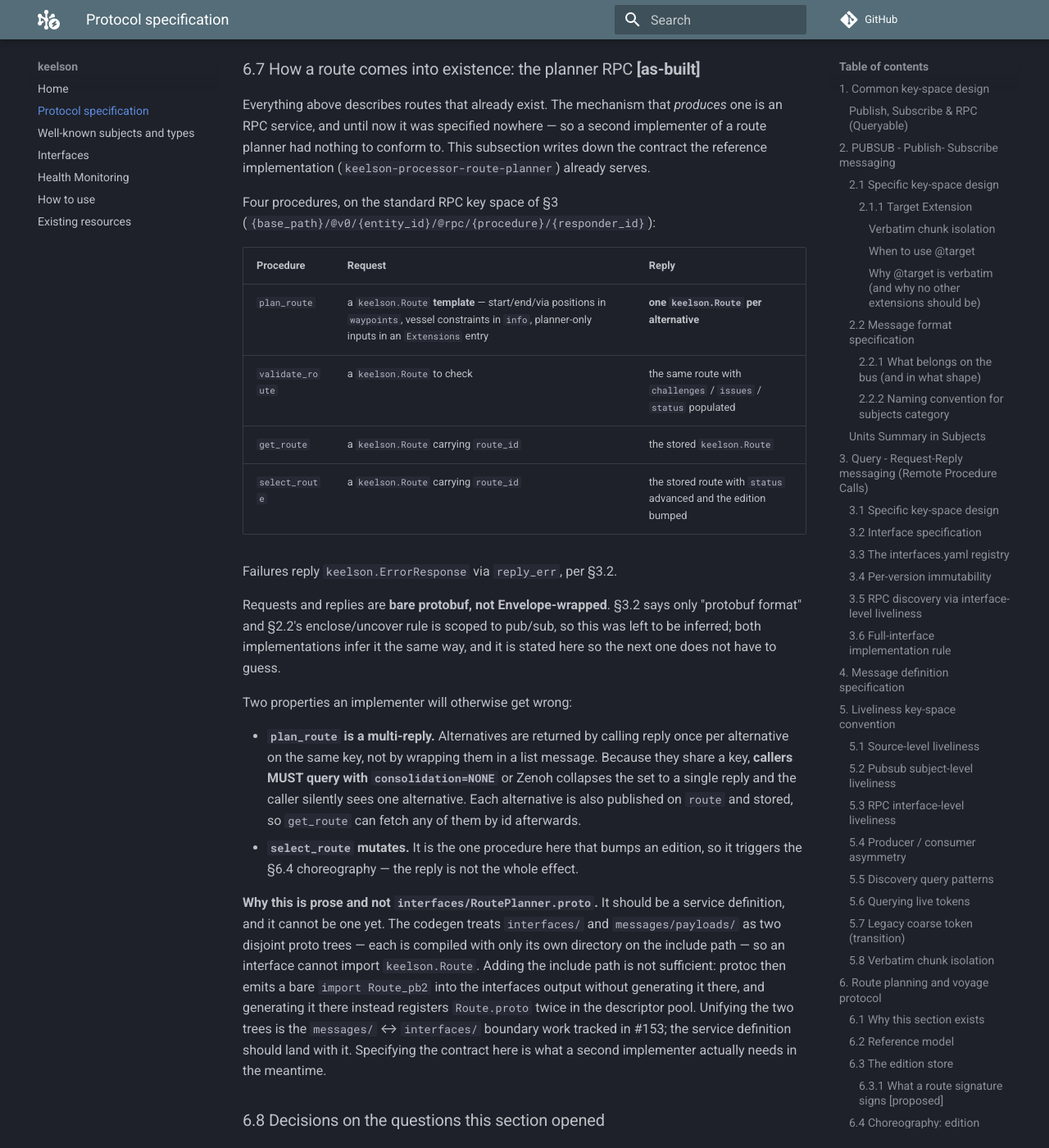
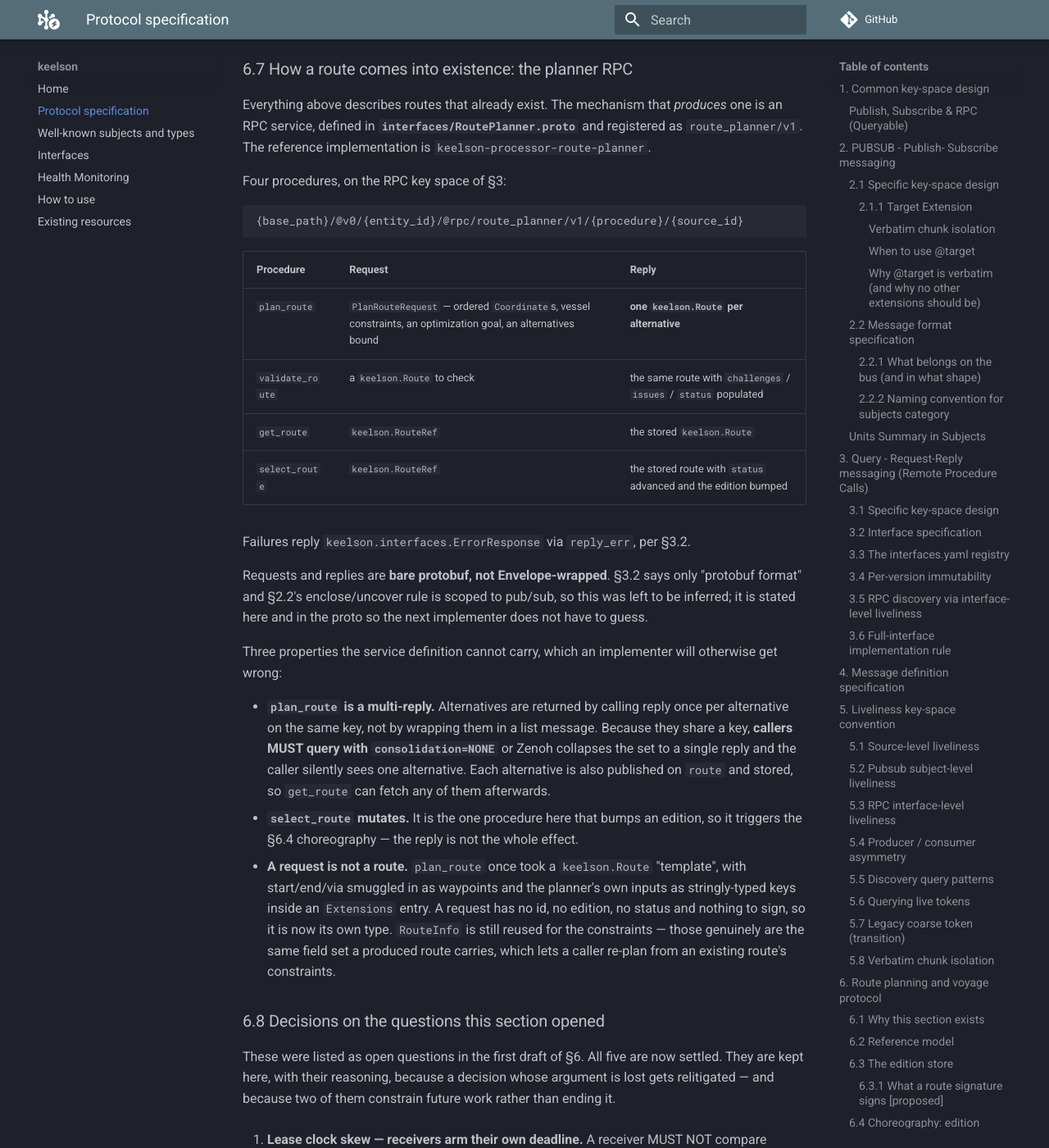
Before and after one commit to RISE-Maritime/keelson, an MkDocs documentation site: the page built from docs/protocol-specification.md, in a window 1280 px wide and 1400 px high, scrolled down 21905 px. Shown: the whole window at 82% size. Built offline with MkDocs 1.6.1 and Material for MkDocs 9.7.7, drawn with Linux system fonts in a browser that asks for light colours; comment, search, counter and statistics services are not loaded; some of the changed text lies outside the part shown.

Commit message:
feat(interfaces): RoutePlanner service; fix waypoint presence and id typing
Addresses the final-pass review on #141.

interfaces/RoutePlanner.proto — §6.7 said this could not exist because an
interface cannot import keelson.Route. That was true when it was written and
is not true now: #169 put messages/payloads on the interfaces include path
and made the generators rewrite payload imports, so a shared type is
generated once and referenced rather than registered twice.
interfaces/VehicleMission.proto already depended on it. Verified: an
interface-side PlanRouteRequest.constraints is the same Python class as
payloads.RouteInfo, not a second registration.

The shapes are not the as-built ones. plan_route took a keelson.Route
"template" with start/end/via smuggled in as waypoints and the planner's own
inputs as stringly-typed constraint.* keys inside an Extensions Any; a
request has no id, no edition, no status and nothing to sign, so it is now
PlanRouteRequest with a typed OptimizationGoal. get_route and select_route
took a Route carrying only an id and now take keelson.RouteRef, which
addresses an edition. Deployment-specific cost profiles are deliberately not
in the enum — that is vendor configuration, not bus vocabulary.

Waypoint presence — planned_sog_knots, radius_m, rate_of_turn_degps and
wheel_over_distance_m become optional, as do DefaultWaypoint's two scalars.
Waypoints.defaults documents the first two as fallback-when-unset, and
without presence "no override" and "commanded stop" are the same bytes. This
is the reasoning RouteInfo and Leg already apply throughout.

Waypoint.id becomes string, with ScheduleElement.waypoint_id,
RouteChallenge.waypoint_ids and RouteExecution's two id fields following.
Every other id in the family was already string, and §6.2 rests its whole
addressing rule on this one. The cost is RTZ 1.2 round-trip fidelity, where
waypoint ids are integers; recorded at the field.

Also: Schedule.Origin values prefixed per the file's own convention; the
route edit lease given a qos tier and a rationale like its neighbours;
stale Waypoint references left by the MissionWaypoint rename in
VehicleMission.proto and connectors/CLAUDE.md.

Not addressed here: keelson-processor-route-planner needs its own PR. It is
on the pre-#169 RPC key shape, publishes to route_planned (a subject #141
removes), and moves to the new request types.

Co-Authored-By: Claude Opus 5 <noreply@anthropic.com>

````diff
--- a/docs/protocol-specification.md
+++ b/docs/protocol-specification.md
@@ -664,54 +664,51 @@ This is what removing the `route_active` / `voyage_active` subjects (§2 of the
 review) made expressible: with lifecycle in exactly one field, there is no
 second place for it to disagree with itself.
 
-### 6.7 How a route comes into existence: the planner RPC **[as-built]**
+### 6.7 How a route comes into existence: the planner RPC
 
 Everything above describes routes that already exist. The mechanism that
-*produces* one is an RPC service, and until now it was specified nowhere — so a
-second implementer of a route planner had nothing to conform to. This subsection
-writes down the contract the reference implementation
-(`keelson-processor-route-planner`) already serves.
+*produces* one is an RPC service, defined in **`interfaces/RoutePlanner.proto`**
+and registered as `route_planner/v1`. The reference implementation is
+`keelson-processor-route-planner`.
 
-Four procedures, on the standard RPC key space of §3
-(`{base_path}/@v0/{entity_id}/@rpc/{procedure}/{responder_id}`):
+Four procedures, on the RPC key space of §3:
+
+```
+{base_path}/@v0/{entity_id}/@rpc/route_planner/v1/{procedure}/{source_id}
+```
 
 | Procedure | Request | Reply |
 |---|---|---|
-| `plan_route` | a `keelson.Route` **template** — start/end/via positions in `waypoints`, vessel constraints in `info`, planner-only inputs in an `Extensions` entry | **one `keelson.Route` per alternative** |
+| `plan_route` | `PlanRouteRequest` — ordered `Coordinate`s, vessel constraints, an optimization goal, an alternatives bound | **one `keelson.Route` per alternative** |
 | `validate_route` | a `keelson.Route` to check | the same route with `challenges` / `issues` / `status` populated |
-| `get_route` | a `keelson.Route` carrying `route_id` | the stored `keelson.Route` |
-| `select_route` | a `keelson.Route` carrying `route_id` | the stored route with `status` advanced and the edition bumped |
+| `get_route` | `keelson.RouteRef` | the stored `keelson.Route` |
+| `select_route` | `keelson.RouteRef` | the stored route with `status` advanced and the edition bumped |
 
-Failures reply `keelson.ErrorResponse` via `reply_err`, per §3.2.
+Failures reply `keelson.interfaces.ErrorResponse` via `reply_err`, per §3.2.
 
 Requests and replies are **bare protobuf, not Envelope-wrapped**. §3.2 says only
 "protobuf format" and §2.2's enclose/uncover rule is scoped to pub/sub, so this
-was left to be inferred; both implementations infer it the same way, and it is
-stated here so the next one does not have to guess.
+was left to be inferred; it is stated here and in the proto so the next
+implementer does not have to guess.
 
-Two properties an implementer will otherwise get wrong:
+Three properties the service definition cannot carry, which an implementer will
+otherwise get wrong:
 
 * **`plan_route` is a multi-reply.** Alternatives are returned by calling reply
   once per alternative on the same key, not by wrapping them in a list message.
   Because they share a key, **callers MUST query with `consolidation=NONE`** or
   Zenoh collapses the set to a single reply and the caller silently sees one
   alternative. Each alternative is also published on `route` and stored, so
-  `get_route` can fetch any of them by id afterwards.
+  `get_route` can fetch any of them afterwards.
 * **`select_route` mutates.** It is the one procedure here that bumps an edition,
   so it triggers the §6.4 choreography — the reply is not the whole effect.
-
-**Why this is prose and not `interfaces/RoutePlanner.proto`.** It should be a
-service definition, and it cannot be one yet. The codegen treats
-`interfaces/` and `messages/payloads/` as two disjoint proto trees — each is
-compiled with only its own directory on the include path — so an interface
-cannot import `keelson.Route`. Adding the include path is not sufficient:
-protoc then emits a bare `import Route_pb2` into the interfaces output without
-generating it there, and generating it there instead registers `Route.proto`
-twice in the descriptor pool. Unifying the two trees is the `messages/` ↔
-`interfaces/` boundary work tracked in #153; the service definition should land
-with it. Specifying the contract here is what a second implementer actually
-needs in the meantime.
-
+* **A request is not a route.** `plan_route` once took a `keelson.Route`
+  "template", with start/end/via smuggled in as waypoints and the planner's own
+  inputs as stringly-typed keys inside an `Extensions` entry. A request has no
+  id, no edition, no status and nothing to sign, so it is now its own type.
+  `RouteInfo` is still reused for the constraints — those genuinely are the same
+  field set a produced route carries, which lets a caller re-plan from an
+  existing route's constraints.
 ### 6.8 Decisions on the questions this section opened
 
 These were listed as open questions in the first draft of §6. All five are now
@@ -745,11 +742,22 @@ work rather than ending it.
    consumer can decode is not an audit record. `change_summary` already carries
    the readable one.
 
-4. **The planner RPC — specified in §6.7, not yet a service definition.** The
-   contract is written down, so a second implementer has something to conform
-   to. It cannot be an `interfaces/*.proto` until the two proto trees are
-   unified, for the codegen reason given at the end of §6.7. That work is #153,
-   and the service definition should land with it.
+4. **The planner RPC — now `interfaces/RoutePlanner.proto`.** **[settled]** This
+   was deferred on the grounds that an interface could not import
+   `keelson.Route`, because the two proto trees were compiled with only their
+   own directory on the include path. #153 landed as #169 and removed that
+   restriction: `messages/payloads` is on the interfaces include path, and the
+   generators rewrite payload imports so a shared type is generated once and
+   referenced, not registered twice. `interfaces/VehicleMission.proto` already
+   relied on it. The service is registered as `route_planner/v1`.
+
+   The shapes were not transcribed as-built. `plan_route` took a `keelson.Route`
+   "template" and `get_route` / `select_route` took a `Route` carrying only an
+   id — an overloaded request is exactly what *Closed sets over opaque escape
+   hatches* argues against. They are now `PlanRouteRequest` and
+   `keelson.RouteRef`; the latter addresses an edition, which an id alone could
+   not. This breaks `keelson-processor-route-planner`, which has to move to the
+   versioned RPC key shape anyway.
 
 5. **The two waypoint types stay separate; the coordinate is what converges.**
    **[settled]** `keelson.Waypoint` is a plan artifact — stable id, revision,
````
Also changed, not shown: connectors/CLAUDE.md (+1 -1 lines), 7 other files.
